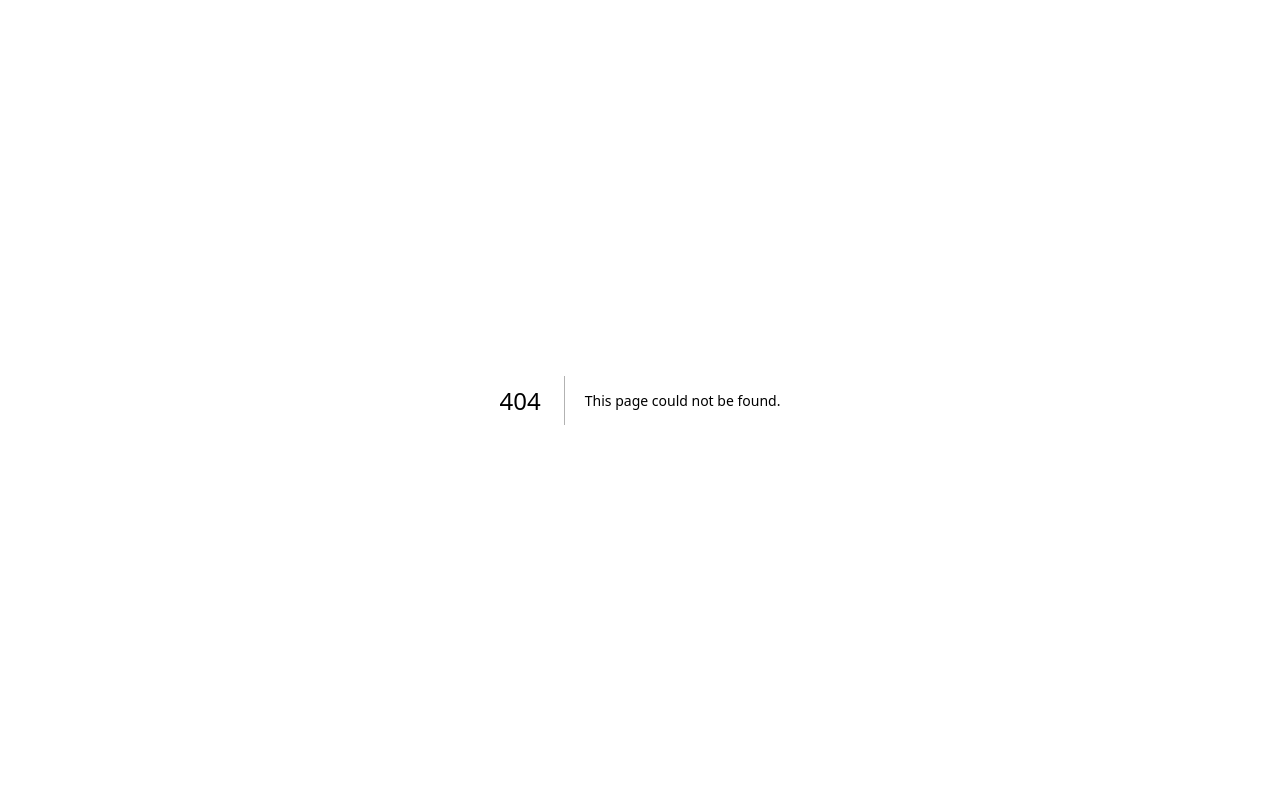
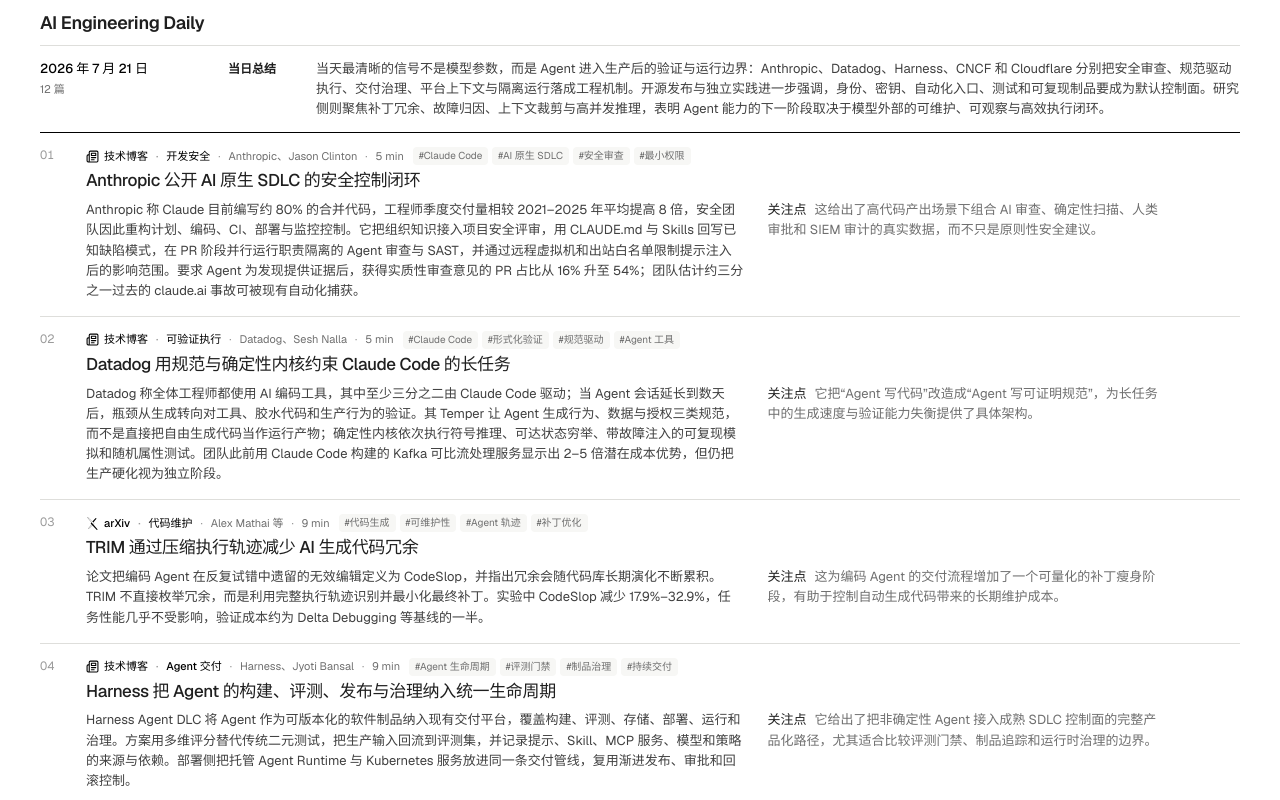
Before and after one commit to alanzeng423/ai-engineering-daily, a Next.js app: page /today in a window 1280 px wide. Before the commit this address had no page. Shown: the top 800 px of the page. Built offline with nearby package versions, Linux system fonts and the light colour scheme.

Commit message:
Add latest daily digest page

```diff
--- a/app/globals.css
+++ b/app/globals.css
@@ -35,6 +35,18 @@
 .brand { font-size: 18px; font-weight: 600; letter-spacing: -.02em; }
 
 .digest { padding: 0 0 48px; }
+.today-summary {
+  display: grid;
+  grid-template-columns: 164px minmax(0, 1fr);
+  gap: 24px;
+  padding: 13px 0;
+  border-bottom: 1px solid var(--black);
+}
+.today-summary-meta { display: flex; flex-direction: column; gap: 2px; color: var(--muted); font-size: 11px; }
+.today-summary-meta time { color: var(--black); font-size: 13px; font-weight: 500; }
+.today-summary-copy { display: grid; grid-template-columns: 72px minmax(0, 1fr); gap: 16px; align-items: start; }
+.today-summary-copy h1 { margin: 1px 0 0; font-size: 12px; line-height: 1.5; font-weight: 600; }
+.today-summary-copy p { max-width: 960px; margin: 0; color: #404040; font-size: 13px; line-height: 1.55; }
 .toolbar { display: grid; grid-template-columns: minmax(0, 1fr) 250px; gap: 24px; align-items: center; padding: 9px 0; border-bottom: 1px solid var(--black); }
 .tag-filters { min-width: 0; display: flex; gap: 2px; overflow-x: auto; scrollbar-width: none; }
 .tag-filters::-webkit-scrollbar { display: none; }
@@ -70,7 +82,8 @@
 .meta-item::before { content: "·"; margin: 0 8px; color: var(--subtle); }
 .story-topic { color: var(--black); font-weight: 500; }
 .story-tags { display: flex; flex-wrap: wrap; gap: 4px; margin-left: 9px; }
-.story-tags button {
+.story-tags button, .story-tags span {
+  display: inline-flex;
   border: 0;
   border-radius: 4px;
   background: var(--soft);
@@ -78,6 +91,8 @@
   font-size: 10px;
   line-height: 1.4;
   color: var(--muted);
+}
+.story-tags button {
   cursor: pointer;
 }
 .story-tags button:hover, .story-tags button.selected { color: var(--black); background: #e9e9e6; }
@@ -99,12 +114,15 @@
 
 @media (max-width: 820px) {
   main { padding: 0 22px; }
+  .today-summary { grid-template-columns: 1fr; gap: 8px; padding: 12px 0; }
+  .today-summary-meta { flex-direction: row; align-items: baseline; gap: 8px; }
   .toolbar { grid-template-columns: 1fr; gap: 8px; }
   .tag-filters { width: 100%; }
   .search-box { width: 100%; }
 }
 
 @media (max-width: 560px) {
+  .today-summary-copy { grid-template-columns: 1fr; gap: 4px; }
   .story { grid-template-columns: 26px 1fr; gap: 8px; padding: 15px 0; }
   .story h2 { font-size: 17px; }
   .story-copy { grid-template-columns: 1fr; gap: 4px; }
--- /dev/null
+++ b/app/today/page.tsx
@@ -0,0 +1,93 @@
+import type { Metadata } from "next";
+import Link from "next/link";
+
+import latestDigest from "@/content/latest.json";
+import { SourceMark } from "../source-mark";
+
+type Story = {
+  category: string;
+  sourceType: string;
+  source: string;
+  publishedAt: string;
+  readTime: string;
+  title: string;
+  summary: string;
+  why: string;
+  tags: string[];
+  url: string;
+};
+
+const stories = latestDigest.items as Story[];
+
+function formatDate(date: string) {
+  const [year, month, day] = date.split("-").map(Number);
+  return `${year} 年 ${month} 月 ${day} 日`;
+}
+
+export const metadata: Metadata = {
+  title: "今日精选 — AI Engineering Daily",
+  description: latestDigest.overview,
+  alternates: {
+    canonical: "/today",
+  },
+  openGraph: {
+    title: "今日精选 — AI Engineering Daily",
+    description: latestDigest.overview,
+    url: "/today",
+  },
+};
+
+export default function Today() {
+  return (
+    <main>
+      <header className="site-header">
+        <Link className="brand" href="/" aria-label="返回 AI Engineering Daily 全部内容">
+          AI Engineering Daily
+        </Link>
+      </header>
+
+      <section className="digest today-digest">
+        <div className="today-summary">
+          <div className="today-summary-meta">
+            <time dateTime={latestDigest.date}>{formatDate(latestDigest.date)}</time>
+            <span>{stories.length} 篇</span>
+          </div>
+          <div className="today-summary-copy">
+            <h1>当日总结</h1>
+            <p>{latestDigest.overview}</p>
+          </div>
+        </div>
+
+        <div className="story-list">
+          {stories.map((story, index) => (
+            <article className="story" key={story.url}>
+              <div className="story-rank">{String(index + 1).padStart(2, "0")}</div>
+              <div className="story-body">
+                <div className="story-meta">
+                  <SourceMark type={story.sourceType} />
+                  <span className="meta-item story-topic">{story.category}</span>
+                  <span className="meta-item">{story.source}</span>
+                  <span className="meta-item">{story.readTime}</span>
+                  <div className="story-tags" aria-label="内容标签">
+                    {story.tags.map((tag) => (
+                      <span key={tag}>#{tag}</span>
+                    ))}
+                  </div>
+                </div>
+                <h2>
+                  <a href={story.url} target="_blank" rel="noreferrer">
+                    {story.title}
+                  </a>
+                </h2>
+                <div className="story-copy">
+                  <p className="summary">{story.summary}</p>
+                  <p className="why"><b>关注点</b>{story.why}</p>
+                </div>
+              </div>
+            </article>
+          ))}
+        </div>
+      </section>
+    </main>
+  );
+}
--- a/automation/daily-digest-prompt.md
+++ b/automation/daily-digest-prompt.md
@@ -74,7 +74,7 @@
 
 【部署验证与运行收尾】
 1. 将 manifest.stage 更新为 deployment。推送后取得新提交 SHA，等待该提交的 GitHub Check“Workers Builds: ai-engineering-daily”完成，并将状态及详情链接写入 checks.json。
-2. Check 成功后访问 https://ai.alanzeng.com，确认 HTTP 200、页面包含本期日期和至少一条本期标题，并且渲染出的 article 数量与 content/catalog.json 的 total 一致；记录验证时间、HTTP 状态和结果。workers.dev 地址只可作为故障诊断备用地址。
+2. Check 成功后访问 https://ai.alanzeng.com，确认 HTTP 200、页面包含本期日期和至少一条本期标题，并且渲染出的 article 数量与 content/catalog.json 的 total 一致。再访问 https://ai.alanzeng.com/today，确认 HTTP 200、页面包含本期 overview 与至少一条本期标题，并且渲染出的 article 数量与 content/latest.json 的 items 数量一致；记录两个页面的验证时间、HTTP 状态和结果。workers.dev 地址只可作为故障诊断备用地址。
 3. Check 失败、合理等待后仍未完成或正式域名不匹配时，按失败流程收尾，不得声称已上线。
 4. 全部成功后更新 manifest：status=completed、stage=completed、finishedAt、最终 counts，追加完成事件，然后运行 `npm run research:validate -- RUN_DIRECTORY --complete`。若完整性校验失败，改记 failed 并报告，不得隐瞒缺失的中间产物。
 
```
Also changed, not shown: 2 other files (tests, documents, lock files or other folders).
